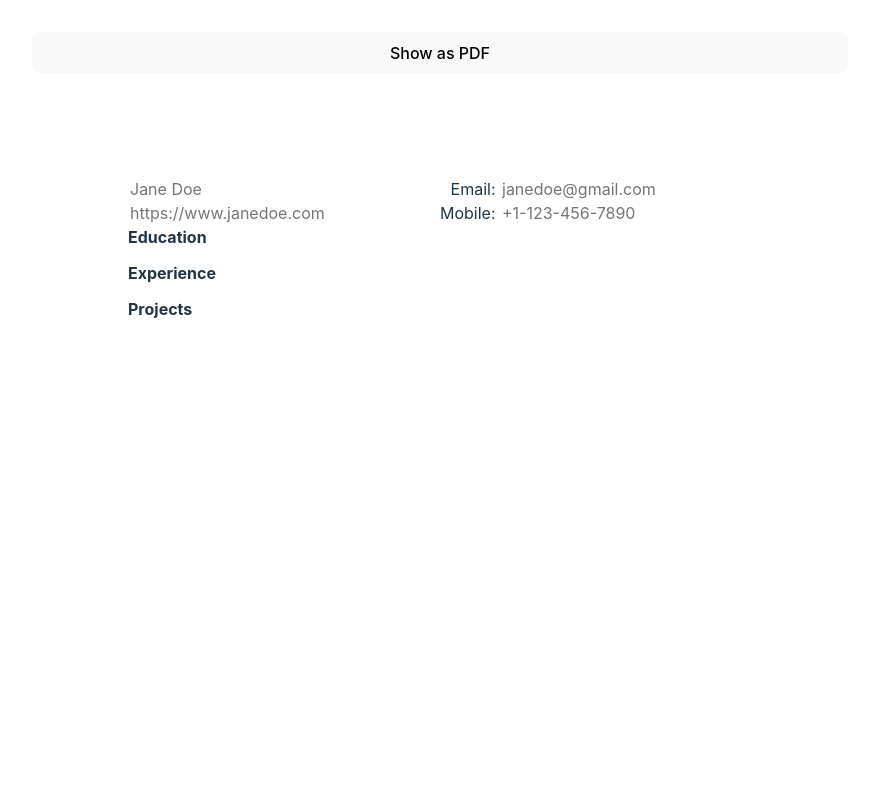
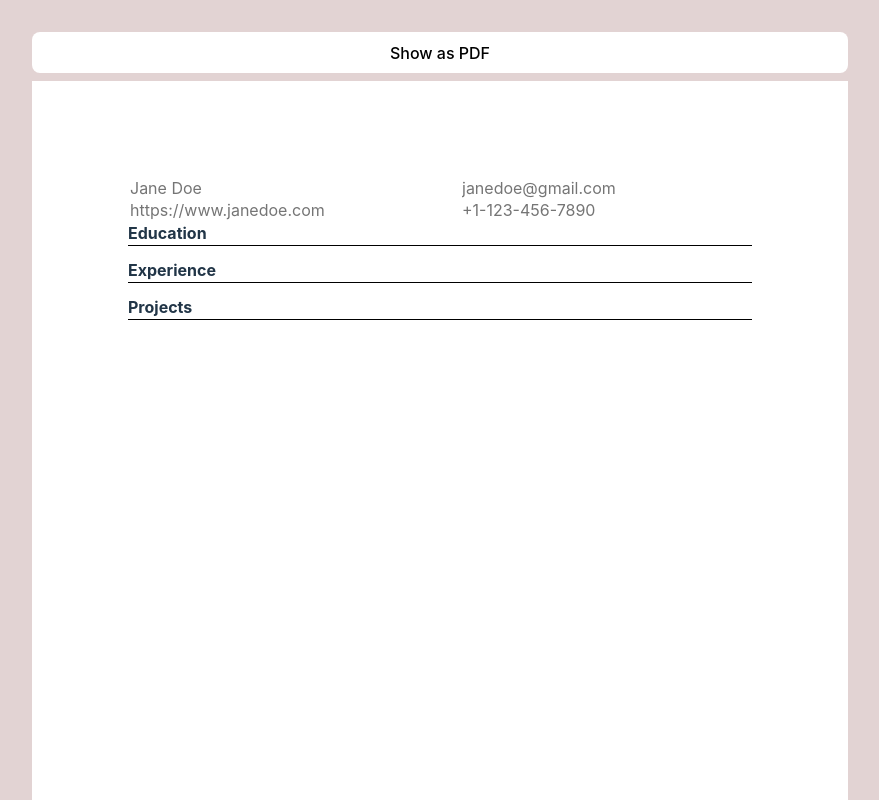
Before and after one commit to yulelily/cv-app, a React (Vite) app: page / in a window 1280 px wide. Shown: the top 800 px of the page, without its empty margins (200-1079 px from the left). Built offline with nearby package versions, Linux system fonts and the light colour scheme; the HTML template or start-up script is replaced by a standard one.

Commit message:
Finish styling

```diff
--- a/src/App.css
+++ b/src/App.css
@@ -12,6 +12,8 @@
   padding: 1in;
   width: 6.5in;
   height: 9in;
+
+  background-color: white;
 }
 
 .resume:hover {
@@ -46,11 +48,21 @@ input {
   font-size: inherit;
 }
 
-input:hover {
+textarea {
+  color: inherit;
+  background: inherit;
+  font-family: inherit;
+  font-size: inherit;
+}
+
+input:hover,
+input:focus {
   border-bottom: solid 2px black;
 }
 
-.showPDF {
+.showPDF,
+.savePDF,
+.hidePDF {
   margin-bottom: 8px;
 }
 
@@ -67,17 +79,38 @@ input:hover {
   background-color: white;
 }
 
+input {
+  width: 3in;
+}
+
+textarea {
+  margin: 6px 0px;
+  width: 6.5in;
+  height: 5rem;
+}
+
+.proText,
+.expText {
+  text-align: left;
+}
+
 h4,
 .rGen > div,
 .section > p:first-child {
   text-align: start;
 }
 
+.section > p:first-child,
+h4 {
+  border-bottom: solid 1px black;
+}
+
 .general > div,
 .rGen > div,
 .list > div > div {
+  display: flex;
   justify-content: space-between;
-  display: flex;
+  align-items: center;
 }
 
 .general > div:first-child > p:first-child,
@@ -85,3 +118,10 @@ h4,
 .section > p:first-child {
   font-weight: 700;
 }
+
+.general > div > p,
+.list > div > div > p {
+  padding: 0;
+  margin: 0;
+  line-height: 1.5;
+}
--- a/src/General.jsx
+++ b/src/General.jsx
@@ -12,11 +12,11 @@ export default function General({general, setGeneral}) {
     <div className="rGen">
       <div>
         <input name="name" placeholder="Jane Doe" value={general.name} onChange={handleEditing} />
-        <label> Email: <input name="email" placeholder="janedoe@gmail.com" value={general.email} onChange={handleEditing} /> </label>
+        <input name="email" placeholder="janedoe@gmail.com" value={general.email} onChange={handleEditing} />
       </div>
       <div>
         <input name="url" placeholder="https://www.janedoe.com" value={general.url} onChange={handleEditing} />
-        <label> Mobile: <input name="tel" placeholder="+1-123-456-7890" value={general.tel} onChange={handleEditing} /> </label>
+        <input name="tel" placeholder="+1-123-456-7890" value={general.tel} onChange={handleEditing} />
       </div>
     </div>
   );
--- a/src/Print.jsx
+++ b/src/Print.jsx
@@ -26,7 +26,7 @@ function ExpText({curr}) {
         <p>{curr.data.title} </p>
         <p>{curr.data.date} </p>
       </div>
-      <p>{curr.data.desc} </p>
+      <p className="expText" >{curr.data.desc} </p>
     </div>
   );
 }
@@ -34,11 +34,7 @@ function ExpText({curr}) {
 function ProText({curr}) {
   return (
     <div>
-      <div>
-        <p>{curr.data.title}</p>
-        <p>&nbsp;:&nbsp;</p>
-        <p>{curr.data.desc}</p>
-      </div>
+      <p className="proText" ><strong>{curr.data.title} : </strong>{curr.data.desc}</p>
     </div>
   );
 }
--- a/src/index.css
+++ b/src/index.css
@@ -16,11 +16,11 @@
 
 a {
   font-weight: 500;
-  color: #646cff;
+  color: #000000;
   text-decoration: inherit;
 }
 a:hover {
-  color: #535bf2;
+  color: #000000;
 }
 
 body {
@@ -48,7 +48,7 @@ button {
   transition: border-color 0.25s;
 }
 button:hover {
-  border-color: #646cff;
+  border-color: #000000;
 }
 button:focus,
 button:focus-visible {
@@ -58,12 +58,12 @@ button:focus-visible {
 @media (prefers-color-scheme: light) {
   :root {
     color: #213547;
-    background-color: #ffffff;
+    background-color: #e2d3d3;
   }
   a:hover {
-    color: #747bff;
+    color: #000000;
   }
   button {
-    background-color: #f9f9f9;
+    background-color: white;
   }
 }
```
Also changed, not shown: src/Project.jsx (line endings or trailing spaces).
